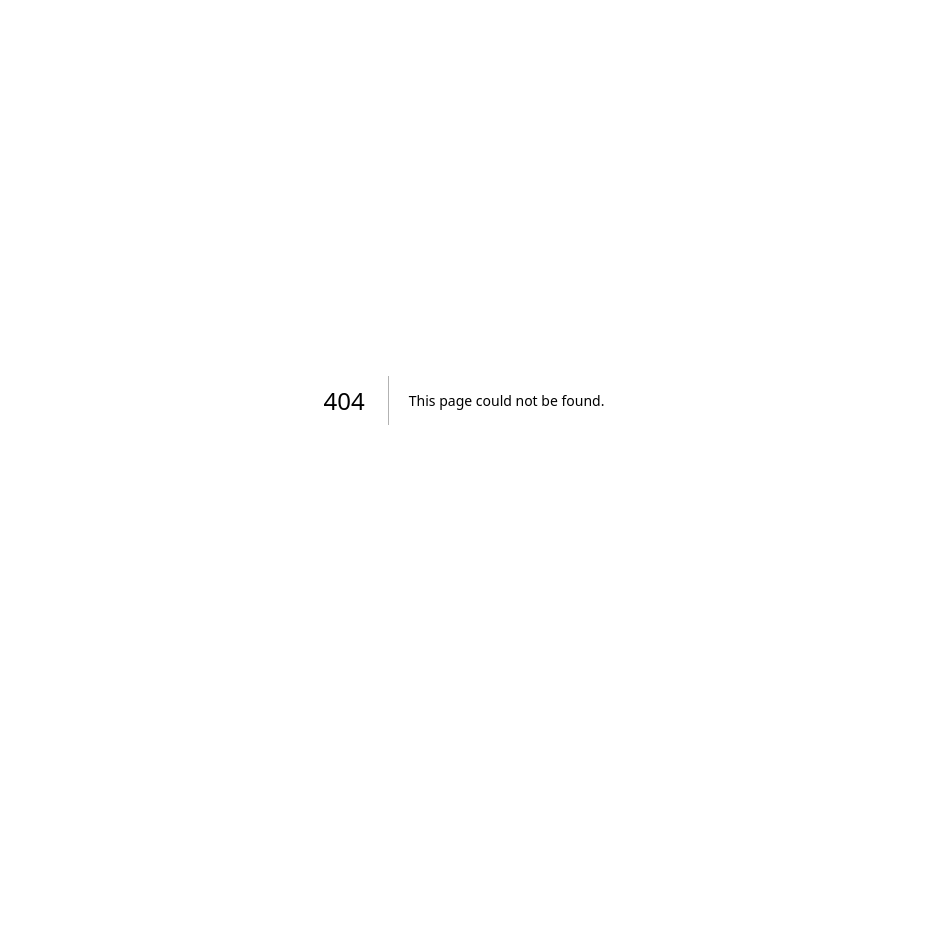
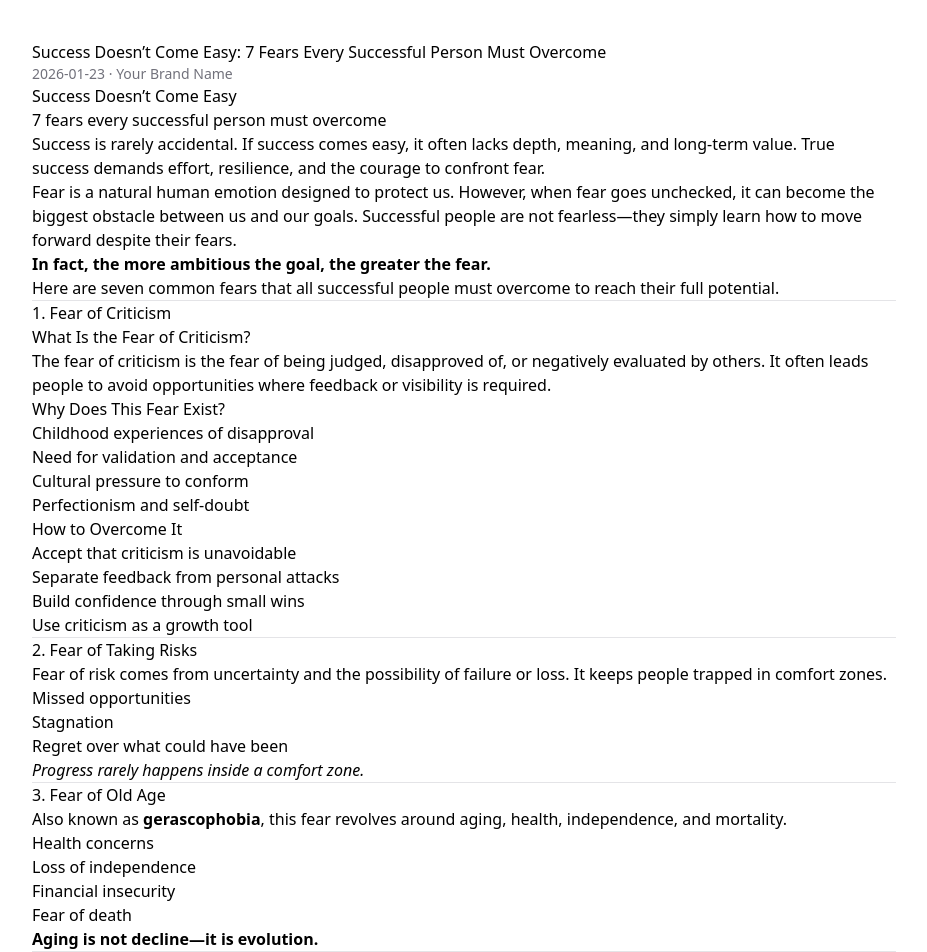
Before and after one commit to strenuously-strenuous/arena-site, a Next.js app: page /blog/success-doesnt-come-easy in a window 1280 px wide. Before the commit this address had no page. Shown: the top 952 px of the page, without its empty margins (176-1103 px from the left). Before the commit the page ends 800 px from the top, so only its background shows below. Built offline with nearby package versions, Linux system fonts and the light colour scheme.

Commit message:
created: blog structure

```diff
--- /dev/null
+++ b/app/blog/[slug]/page.tsx
@@ -0,0 +1,37 @@
+export const dynamic = "force-static"
+
+import { getAllBlogs, getBlog } from "@/lib/blog"
+import { notFound } from "next/navigation"
+import { MDXRemote } from "next-mdx-remote/rsc"
+
+export function generateStaticParams() {
+    return getAllBlogs().map((blog) => ({
+        slug: blog.slug,
+    }))
+}
+
+// ✅ MUST be async
+export default async function BlogDetailPage({
+    params,
+}: {
+    params: Promise<{ slug: string }>
+}) {
+    const { slug } = await params // ✅ unwrap params
+
+    try {
+        const { content, meta } = getBlog(slug)
+
+        return (
+            <article className="prose max-w-4xl mx-auto px-4 py-10">
+                <h1>{meta.title}</h1>
+                <p className="text-sm text-muted-foreground">
+                    {meta.date} · {meta.author}
+                </p>
+
+                <MDXRemote source={content} />
+            </article>
+        )
+    } catch {
+        notFound()
+    }
+}
--- a/app/blog/page.tsx
+++ b/app/blog/page.tsx
@@ -5,10 +5,12 @@ import Jumbotron from "@/components/ui/common/jumbotron/page";
 import WhyUs from "@/components/ui/common/whyus/page";
 import Footer from "@/components/ui/common/footer/page";
 import Image from "next/image";
-
-import SuccessFearsBlog from "./posts/success-doesnt-come-easy/page";
+import Link from "next/link"
+import { getAllBlogs } from "@/lib/blog"
 
 export default function Blog() {
+    const blogs = getAllBlogs()
+
     return (
         <>
             <div className="relative min-h-78">
@@ -18,6 +20,29 @@ export default function Blog() {
                 </div>
                 <div className=" absolute top-0 bottom-0 left-0 right-0 z-1" style={{ maxHeight: '1000px', background: "linear-gradient(182deg, #fff40026, #000)" }}></div>
                 <Image className="absolute top-0 left-0 right-0 bottom-0 object-cover" src='/images/game/jonathon-gregory-bick-camera17.jpg' fill alt="banner image" />
+            </div>
+
+
+            <div className="container mx-auto py-5">
+                <div className=" grid gap-6 md:grid-cols-2">
+                    {blogs.map((blog) => (
+                        <Link
+                            key={blog.slug}
+                            href={`/blog/${blog.slug}`}
+                            className="border rounded-lg p-5 hover:shadow-md transition"
+                        >
+                            <h2 className="text-xl font-semibold">
+                                {blog.title}
+                            </h2>
+                            <p className="text-sm text-muted-foreground mt-2">
+                                {blog.description}
+                            </p>
+                            <p className="text-xs mt-4">
+                                {blog.date}
+                            </p>
+                        </Link>
+                    ))}
+                </div>
             </div>
 
             <AccordionDemo />
--- /dev/null
+++ b/content/blog/success-doesnt-come-easy.mdx
@@ -0,0 +1,131 @@
+---
+title: "Success Doesn’t Come Easy: 7 Fears Every Successful Person Must Overcome"
+description: "Success is built by overcoming fear. Learn the seven fears every successful person faces and how to overcome them."
+date: "2026-01-23"
+author: "Your Brand Name"
+slug: "success-doesnt-come-easy"
+
+seo:
+  metaTitle: "Success Doesn’t Come Easy | 7 Fears Successful People Overcome"
+  metaDescription: "Discover the 7 fears every successful person must overcome to achieve meaningful, long-term success."
+  ogType: "article"
+  ogTitle: "Success Doesn’t Come Easy"
+  ogDescription: "7 fears every successful person must overcome to reach their full potential."
+
+schema:
+  "@context": "https://schema.org"
+  "@type": "Article"
+  headline: "Success Doesn’t Come Easy: 7 Fears Every Successful Person Must Overcome"
+  description: "Success is built by overcoming fear. Learn the seven fears every successful person faces and how to overcome them."
+  author:
+    "@type": "Person"
+    name: "Your Brand Name"
+  publisher:
+    "@type": "Organization"
+    name: "Your Brand Name"
+    logo:
+      "@type": "ImageObject"
+      url: "https://yourwebsite.com/logo.png"
+  datePublished: "2026-01-23"
+  dateModified: "2026-01-23"
+  mainEntityOfPage:
+    "@type": "WebPage"
+    "@id": "https://yourwebsite.com/blog/success-doesnt-come-easy"
+---
+
+## Success Doesn’t Come Easy
+### 7 fears every successful person must overcome
+
+Success is rarely accidental. If success comes easy, it often lacks depth, meaning, and long-term value. True success demands effort, resilience, and the courage to confront fear.
+
+Fear is a natural human emotion designed to protect us. However, when fear goes unchecked, it can become the biggest obstacle between us and our goals. Successful people are not fearless—they simply learn how to move forward despite their fears.
+
+**In fact, the more ambitious the goal, the greater the fear.**
+
+Here are seven common fears that all successful people must overcome to reach their full potential.
+
+---
+
+## 1. Fear of Criticism
+
+### What Is the Fear of Criticism?
+The fear of criticism is the fear of being judged, disapproved of, or negatively evaluated by others. It often leads people to avoid opportunities where feedback or visibility is required.
+
+### Why Does This Fear Exist?
+- Childhood experiences of disapproval
+- Need for validation and acceptance
+- Cultural pressure to conform
+- Perfectionism and self-doubt
+
+### How to Overcome It
+- Accept that criticism is unavoidable
+- Separate feedback from personal attacks
+- Build confidence through small wins
+- Use criticism as a growth tool
+
+---
+
+## 2. Fear of Taking Risks
+
+Fear of risk comes from uncertainty and the possibility of failure or loss. It keeps people trapped in comfort zones.
+
+- Missed opportunities
+- Stagnation
+- Regret over what could have been
+
+*Progress rarely happens inside a comfort zone.*
+
+---
+
+## 3. Fear of Old Age
+
+Also known as **gerascophobia**, this fear revolves around aging, health, independence, and mortality.
+
+- Health concerns
+- Loss of independence
+- Financial insecurity
+- Fear of death
+
+**Aging is not decline—it is evolution.**
+
+---
+
+## 4. Fear of Failure
+
+Fear of failure leads to procrastination, avoidance, and self-doubt, preventing growth.
+
+*Failure teaches lessons success never can.*
+
+---
+
+## 5. Fear of Offending Others
+
+This fear suppresses self-expression and weakens boundaries due to the desire for approval.
+
+**Being respectful does not mean being silent.**
+
+---
+
+## 6. Fear of Being Ridiculed
+
+Fear of ridicule prevents people from sharing ideas, speaking publicly, and expressing creativity.
+
+*Confidence grows with exposure, not avoidance.*
+
+---
+
+## 7. Fear of Success
+
+Fear of success stems from increased responsibility, expectations, and visibility, often leading to self-sabotage.
+
+**You are allowed to succeed—and grow into that success.**
+
+---
+
+## Final Thoughts
+
+Success is not about eliminating fear—it’s about moving forward despite it. Every successful person faces fear; few choose to confront it.
+
+**Fear is not the enemy. Inaction is.**
+
+**Face your fears—and success will follow.**
--- /dev/null
+++ b/content/blog/why-ui-ux-is-important.mdx
@@ -0,0 +1,15 @@
+---
+title: "Why UI UX Is Important"
+description: "Understand why UI UX matters in modern digital products"
+date: "2025-01-25"
+author: "Arena Animation"
+---
+
+## Introduction
+
+UI UX design directly impacts user trust, engagement, and conversions.
+
+### Key benefits
+- Better user experience
+- Higher retention
+- Improved brand perception
--- /dev/null
+++ b/lib/blog.ts
@@ -0,0 +1,34 @@
+import fs from "fs"
+import path from "path"
+import matter from "gray-matter"
+
+const BLOG_DIR = path.join(process.cwd(), "content", "blog")
+
+export function getAllBlogs() {
+    return fs.readdirSync(BLOG_DIR).map((file) => {
+        const raw = fs.readFileSync(
+            path.join(BLOG_DIR, file),
+            "utf-8"
+        )
+
+        const { data } = matter(raw)
+
+        return {
+            slug: file.replace(/\.mdx$/, ""),
+            ...data,
+        }
+    })
+}
+
+export function getBlog(slug: string) {
+    const filePath = path.join(BLOG_DIR, `${slug}.mdx`)
+
+    if (!fs.existsSync(filePath)) {
+        throw new Error("Blog not found")
+    }
+
+    const raw = fs.readFileSync(filePath, "utf-8")
+    const { content, data } = matter(raw)
+
+    return { content, meta: data }
+}
--- a/package.json
+++ b/package.json
@@ -15,10 +15,12 @@
     "@radix-ui/react-slot": "^1.2.4",
     "class-variance-authority": "^0.7.1",
     "clsx": "^2.1.1",
+    "gray-matter": "^4.0.3",
     "gsap": "^3.14.2",
     "lucide-react": "^0.562.0",
     "motion": "^12.24.5",
     "next": "16.1.1",
+    "next-mdx-remote": "^5.0.0",
     "ogl": "^1.0.11",
     "react": "19.2.3",
     "react-dom": "19.2.3",
```
Also changed, not shown: success-doesnt-come-easy/page.tsx (renamed from app/blog/posts/success-doesnt-come-easy/page.tsx), 1 other file (tests, documents, lock files or other folders).
